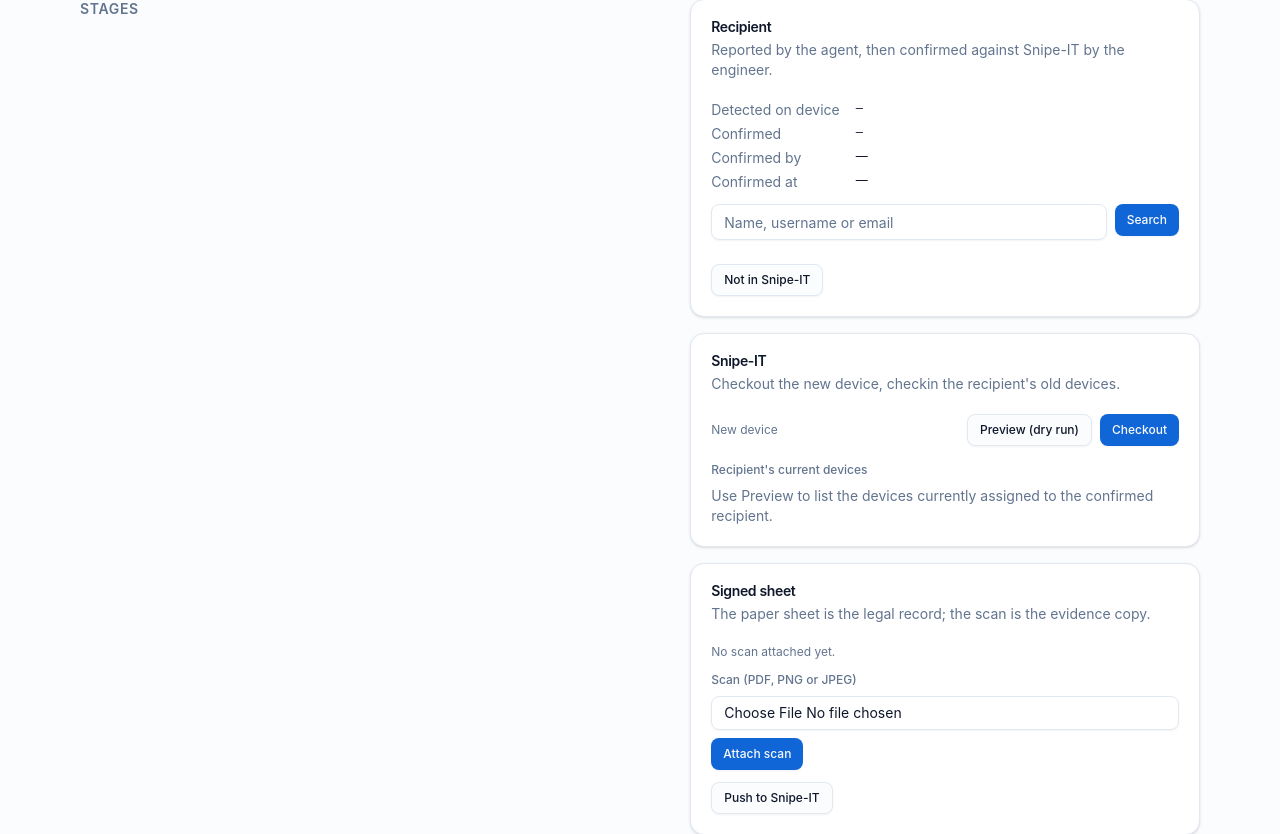
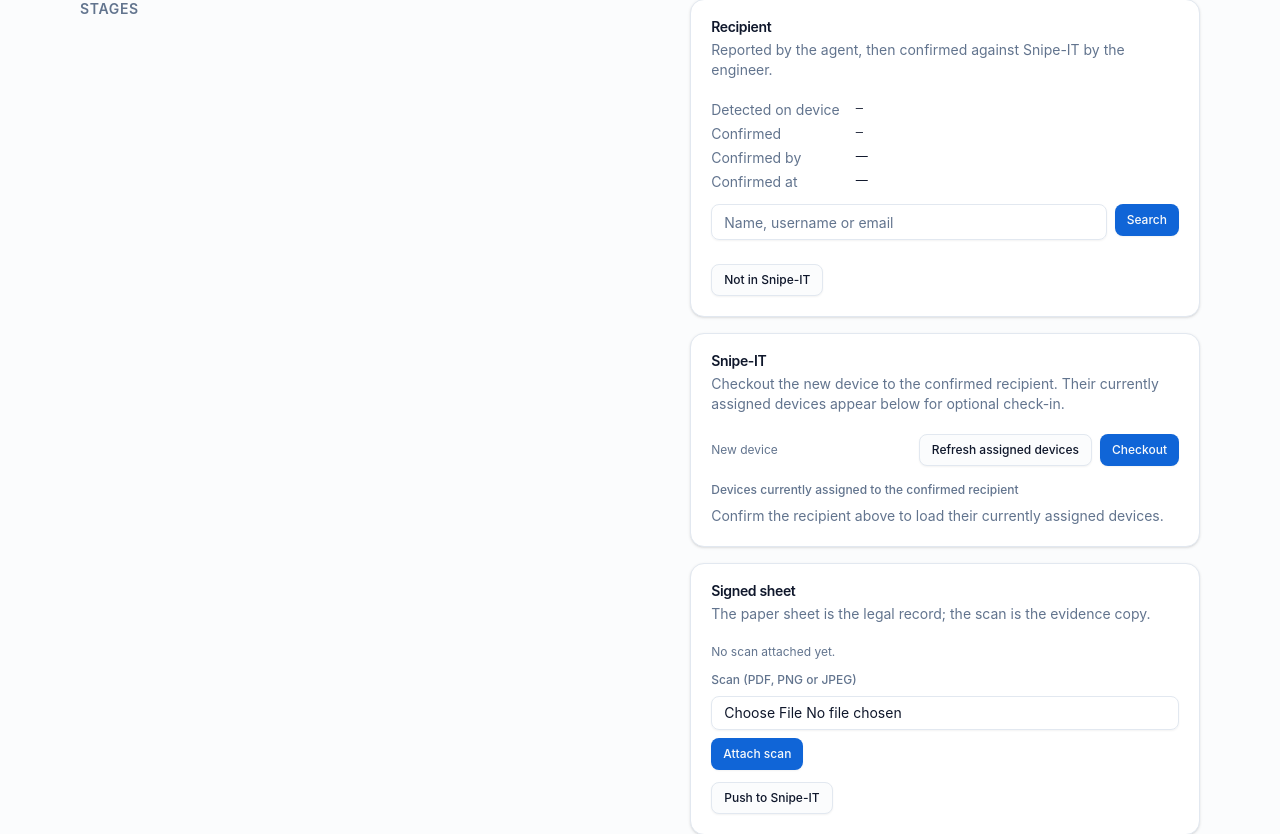
Before and after one commit to adelromany/auto-check-asset-management, a FastAPI app: template templates/handover_detail.html in a window 1280 px wide. Shown: the part 192-1026 px from the top of the page. Run offline with FastAPI, Linux system fonts and the light colour scheme; the template is opened without the code that fills it, so the values that code supplies are empty; style sheets or scripts are compiled from the project's sources; parts of the project's set-up code (start-up, migrations or seed data) failed here and were passed over.

Commit message:
fix(handover-ui): load recipient devices automatically

```diff
--- a/static/js/handover_detail.js
+++ b/static/js/handover_detail.js
@@ -360,12 +360,14 @@
     });
   }
 
-  async function preview(button) {
+  async function preview(button, quiet) {
     setBusy(button, true);
     try {
       var result = await request(base + "/preview");
       renderPreview(result);
-      showToast("Preview loaded; no Snipe-IT writes were made.", "success");
+      if (!quiet) {
+        showToast("Assigned devices loaded; no Snipe-IT changes were made.", "success");
+      }
     } catch (error) {
       showToast(error.message, "error");
     } finally {
@@ -512,5 +514,9 @@
   var uploadForm = document.getElementById("upload-form");
   if (uploadForm) uploadForm.addEventListener("submit", upload);
 
+  if (main.getAttribute("data-recipient-confirmed") === "true") {
+    preview(null, true);
+  }
+
   showStoredFlash();
 })();
--- a/templates/handover_detail.html
+++ b/templates/handover_detail.html
@@ -8,7 +8,8 @@
 <div class="mx-auto flex min-h-screen w-full max-w-6xl flex-col">
   {% include "partials/topbar.html" %}
 
-  <main class="flex-1 px-4 py-6" data-handover-id="{{ handover.id }}">
+  <main class="flex-1 px-4 py-6" data-handover-id="{{ handover.id }}"
+        data-recipient-confirmed="{{ 'true' if handover.recipient_snipeit_id else 'false' }}">
     <a href="/handovers" class="text-xs text-muted-foreground underline-offset-4 hover:underline">← All handovers</a>
 
     <div class="mt-2 mb-6 flex flex-wrap items-start justify-between gap-4">
@@ -219,7 +220,7 @@
         <section class="card" aria-labelledby="snipeit-heading">
           <div class="card-header">
             <h2 id="snipeit-heading" class="card-title text-sm">Snipe-IT</h2>
-            <p class="card-description">Checkout the new device, checkin the recipient's old devices.</p>
+            <p class="card-description">Checkout the new device to the confirmed recipient. Their currently assigned devices appear below for optional check-in.</p>
           </div>
           <div class="card-content flex flex-col gap-4">
             <div class="flex flex-wrap items-center justify-between gap-2">
@@ -231,7 +232,7 @@
                 {% endif %}
               </div>
               <div class="flex flex-wrap gap-2">
-                <button type="button" class="btn btn-outline btn-sm" data-action="preview">Preview (dry run)</button>
+                <button type="button" class="btn btn-outline btn-sm" data-action="preview">Refresh assigned devices</button>
                 <button type="button" class="btn btn-default btn-sm" data-action="checkout">Checkout</button>
               </div>
             </div>
@@ -239,10 +240,10 @@
             <div id="preview-panel" class="hidden rounded-md border p-3 text-sm" aria-live="polite"></div>
 
             <div>
-              <p class="text-xs font-medium text-muted-foreground">Recipient's current devices</p>
+              <p class="text-xs font-medium text-muted-foreground">Devices currently assigned to the confirmed recipient</p>
               <div id="recipient-devices" class="mt-2 flex flex-col gap-2">
                 <p class="text-sm text-muted-foreground">
-                  Use Preview to list the devices currently assigned to the confirmed recipient.
+                  Confirm the recipient above to load their currently assigned devices.
                 </p>
               </div>
             </div>
```
